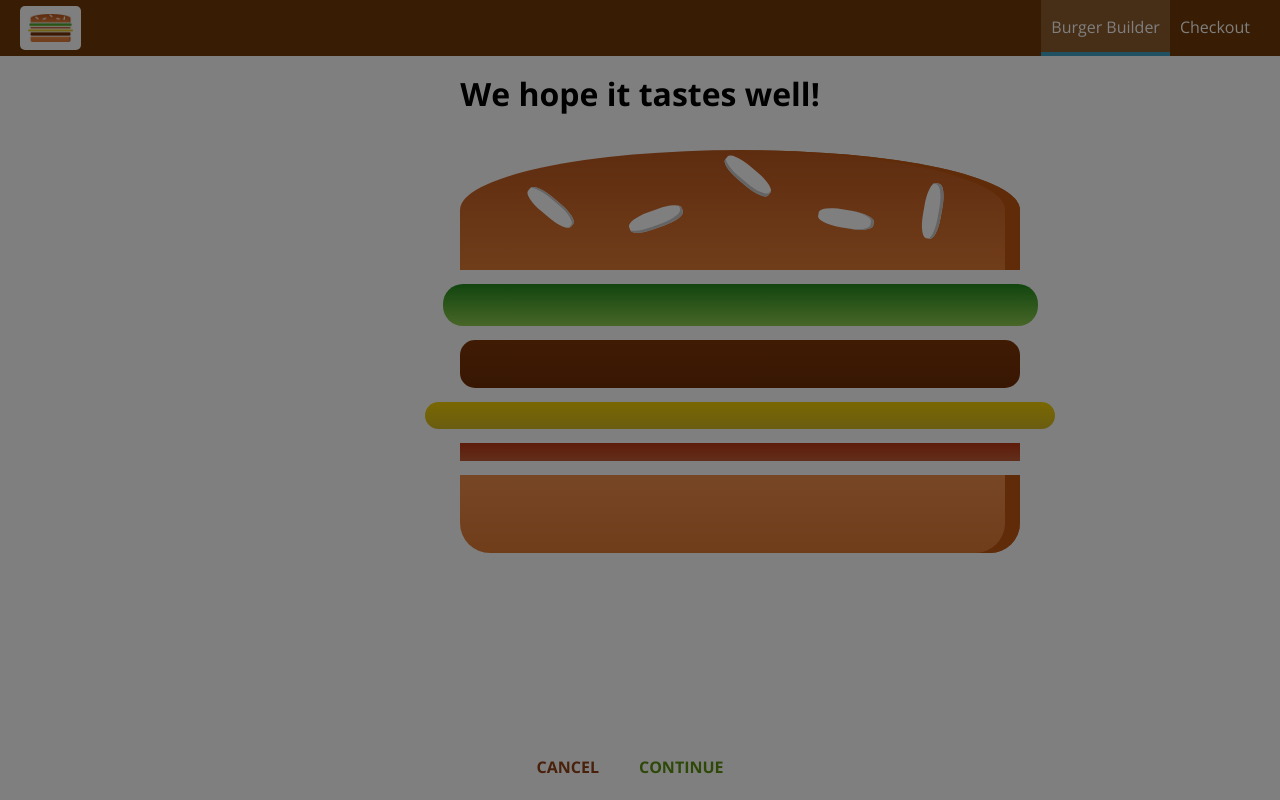
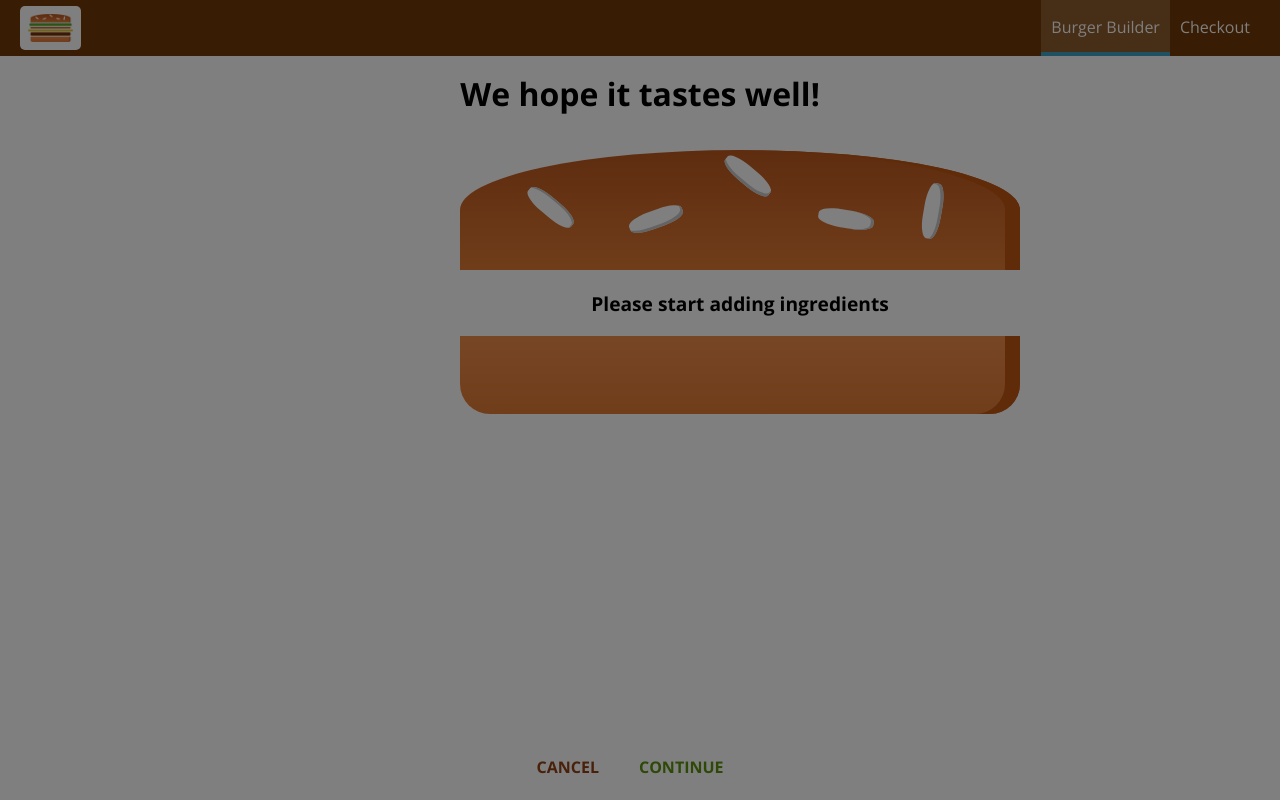
Before and after one commit to briansjkim/burger-builder, a React app: page /checkout in a window 1280 px wide. Built offline with nearby package versions, Linux system fonts and the light colour scheme.

Commit message:
retrieved query params from prev component

```diff
--- a/src/containers/Checkout/Checkout.js
+++ b/src/containers/Checkout/Checkout.js
@@ -11,6 +11,16 @@ class Checkout extends Component {
             bacon: 1
         }
     }
+
+    componentDidMount() {
+        const query = new URLSearchParams(this.props.location.search);
+        const ingredients = {};
+        for (let param of query.entries()) {
+            // ['salad', '1']
+            ingredients[param[0]] = +param[1]
+        }
+        this.setState({ ingredients: ingredients });
+    };
 
     checkoutCancelledHandler = () => {
         this.props.history.goBack();
```
